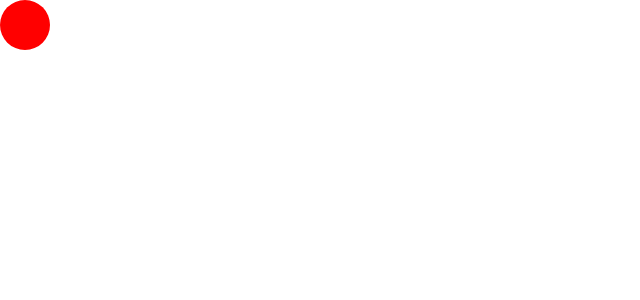
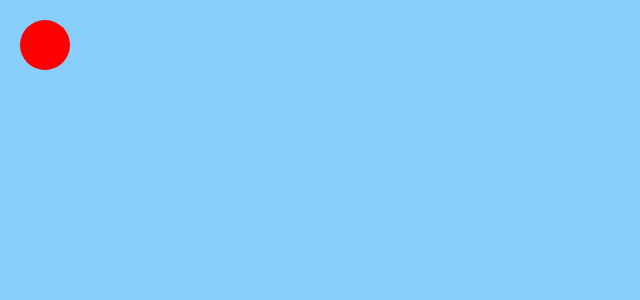
Before and after one commit to aidenscott2016/wiggly-triangle, a React (Create React App) app: page / in a window 1280 px wide. Shown: the top 300 px of the page, without its empty margins (0-640 px from the left). Built offline with nearby package versions, Linux system fonts and the light colour scheme.

Commit message:
fullscreen

```diff
--- a/src/App.css
+++ b/src/App.css
@@ -1,7 +1,3 @@
-.App {
-  text-align: center;
-}
-
 .App-logo {
   height: 40vmin;
   pointer-events: none;
@@ -13,20 +9,6 @@
   }
 }
 
-.App-header {
-  background-color: #282c34;
-  min-height: 100vh;
-  display: flex;
-  flex-direction: column;
-  align-items: center;
-  justify-content: center;
-  font-size: calc(10px + 2vmin);
-  color: white;
-}
-
-.App-link {
-  color: #61dafb;
-}
 
 @keyframes App-logo-spin {
   from {
@@ -36,3 +18,26 @@
     transform: rotate(360deg);
   }
 }
+
+
+/* use viewport-relative units to cover page fully */
+body {
+  height: 100vh;
+  width: 100vw;
+}
+
+/* include border and padding in element width and height */
+* {
+  box-sizing: border-box;
+}
+
+/* full-sized  container that fills up the page */
+#app, #root {
+  height: 100%;
+  width: 100%;
+
+  /* example padding, font-size, background, etc */
+  padding: 10px;
+  font-size: 20px;
+  background-color: lightskyblue;
+}
--- a/src/App.tsx
+++ b/src/App.tsx
@@ -16,22 +16,17 @@ const keymap: Keymapping = {
 
 const Atom = () => <img src={logo} className="App-logo" alt="logo" />;
 const Circle = () => <div style={{backgroundColor: 'red', height:"50px", width:"50px", borderRadius: "25px"}}></div>
-const shapeTrigger = () => {
-  {(e: KeyboardEvent) => {
-
-  }}
-}
 function App() {
   const [atomVisibile, setAtomVisibile] = React.useState(false);
   return (
-    <div style={{width: "100%", height:"100%"}}
+    <div id='app' style={{width: "100%", height:"100%"}}
       tabIndex={1}
-      onKeyUp={(e) => {
+      onKeyUp={(e: { key: string; }) => {
         if (e.key === "q") {
           setAtomVisibile(false);
         }
       }}
-      onKeyDown={(e) => {
+      onKeyDown={(e: { key: string; }) => {
         console.log('a button was pressed')
         if (e.key === "q") {
         console.log('it was q')
```
Also changed, not shown: 1 other file (tests, documents, lock files or other folders).
